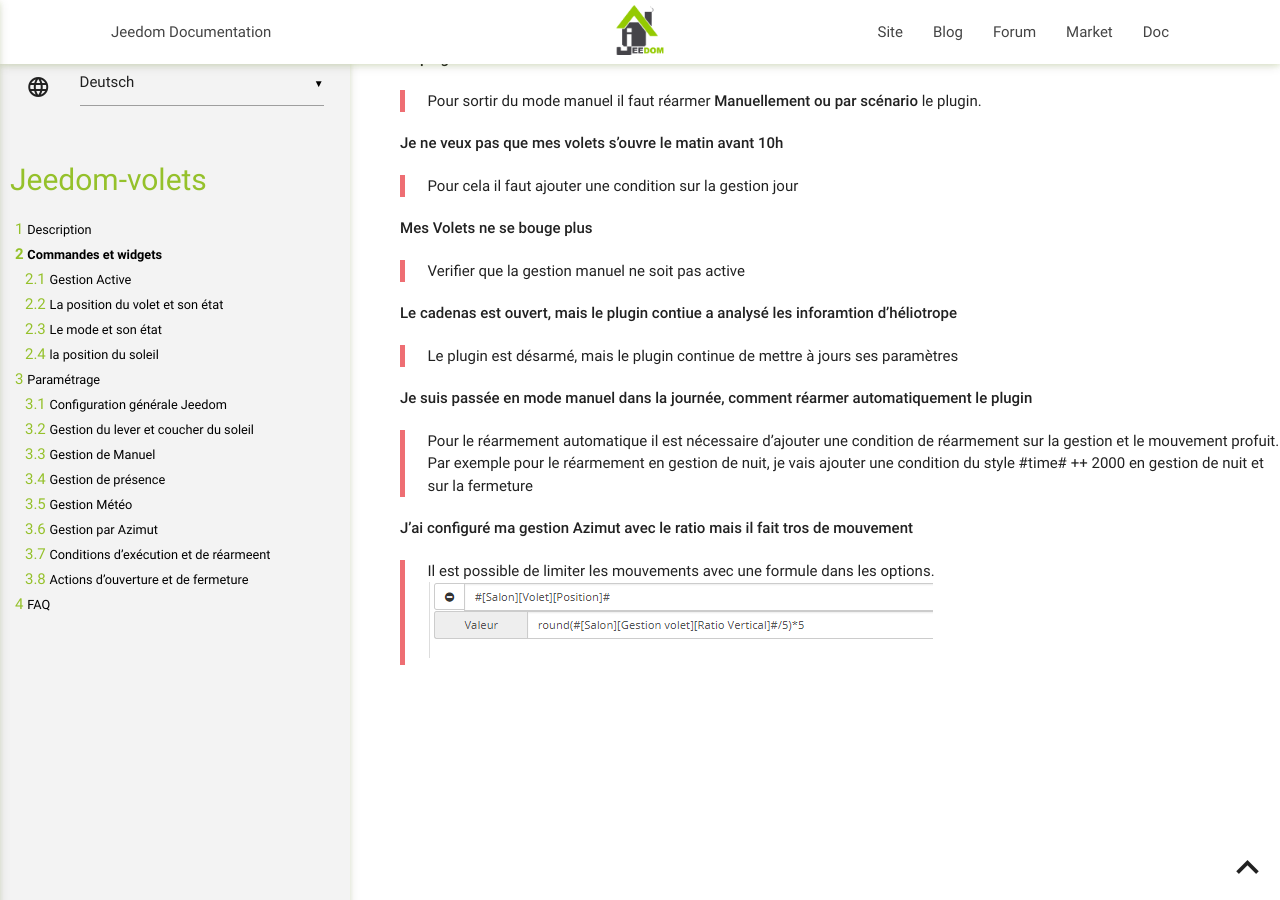
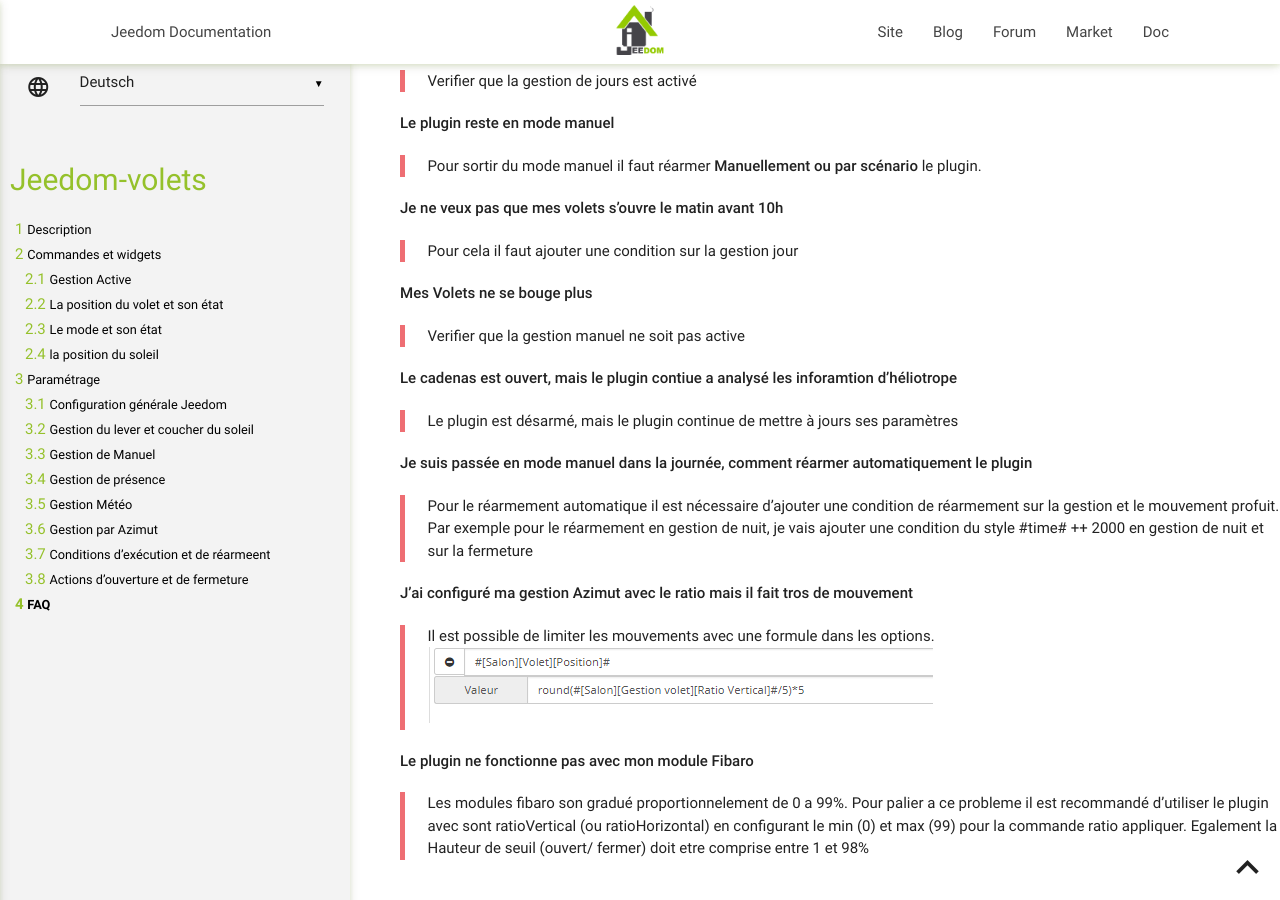
Before and after one commit to ndy913/Jeedom-Volets, a Jekyll site: the page built from docs/de_DE/index.md, in a window 1280 px wide and 900 px high, scrolled down 9232 px. Built offline with Jekyll 4.4.1, drawn with Linux system fonts in a browser that asks for light colours; our own code applies the rules of GitHub Pages for plain Markdown files; some of the changed text lies outside the part shown.

Commit message:
[ROBOT] Action all

```diff
--- a/docs/de_DE/index.md
+++ b/docs/de_DE/index.md
@@ -2,7 +2,11 @@ Description
 ===
 Ce plugin a pour objectif de gérer facilement et automatiquement vos volets.
 Celui-ci est basé sur le plugin Héliotrope qui est un prérequis pour son utilisation.
+
 > Avant l'utilisation de se plugin bien vérifier le fonctionnement du plugin Heliotrope.
+
+> Pour le bon fonctionnement du plugin, tous les gestions pour un volet doivent etre activé sur la meme zone.
+Il est recommandée, mais pas obligatoire, d'utiliser une zone par volet afin de faciliter la configuration et la gestion
 
 * le plugin gérera automatiquement l'ouverture et la fermeture de vos volets au lever du soleil et à la tombée de la nuit,
 * le plugin gérera automatiquement l'ouverture et la fermeture de vos volets en fonction de la position du soleil,
@@ -263,3 +267,8 @@ Par exemple pour le réarmement en gestion de nuit, je vais ajouter une conditio
 **J'ai configuré ma gestion Azimut avec le ratio mais il fait tros de mouvement**
 > Il est possible de limiter les mouvements avec une formule dans les options.
 ![introduction01](../images/ActionRatioLimite.png)
+
+**Le plugin ne fonctionne pas avec mon module Fibaro**
+> Les modules fibaro son gradué proportionnelement de 0 a 99%.
+Pour palier a ce probleme il est recommandé d'utiliser le plugin avec sont ratioVertical (ou ratioHorizontal) en configurant le min (0) et max (99) pour la commande ratio appliquer.
+Egalement la Hauteur de seuil (ouvert/ fermer) doit etre comprise entre 1 et 98%
```
Also changed, not shown: docs/en_US/index.md (+9 -0 lines), docs/es_ES/index.md (+9 -0 lines).
